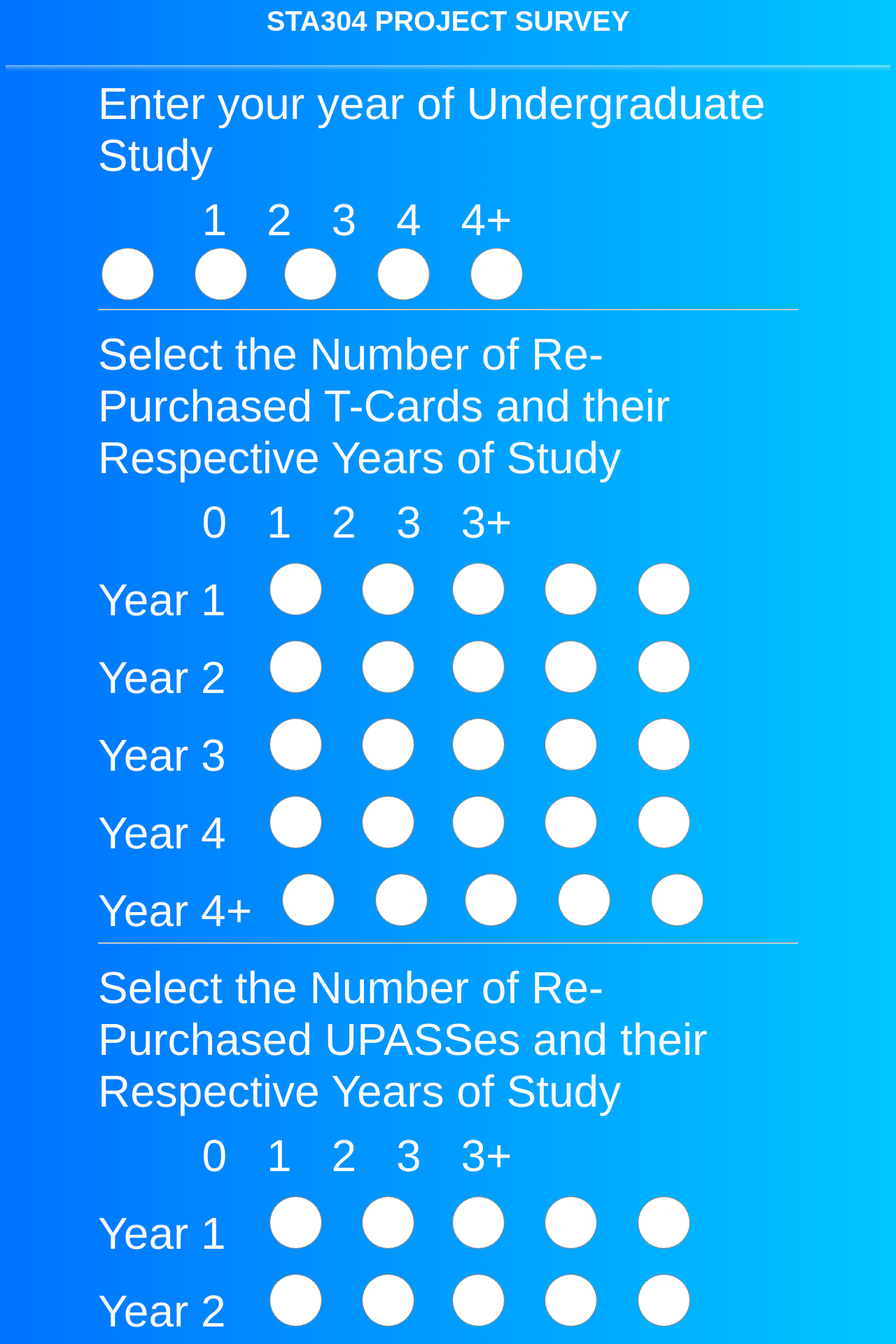
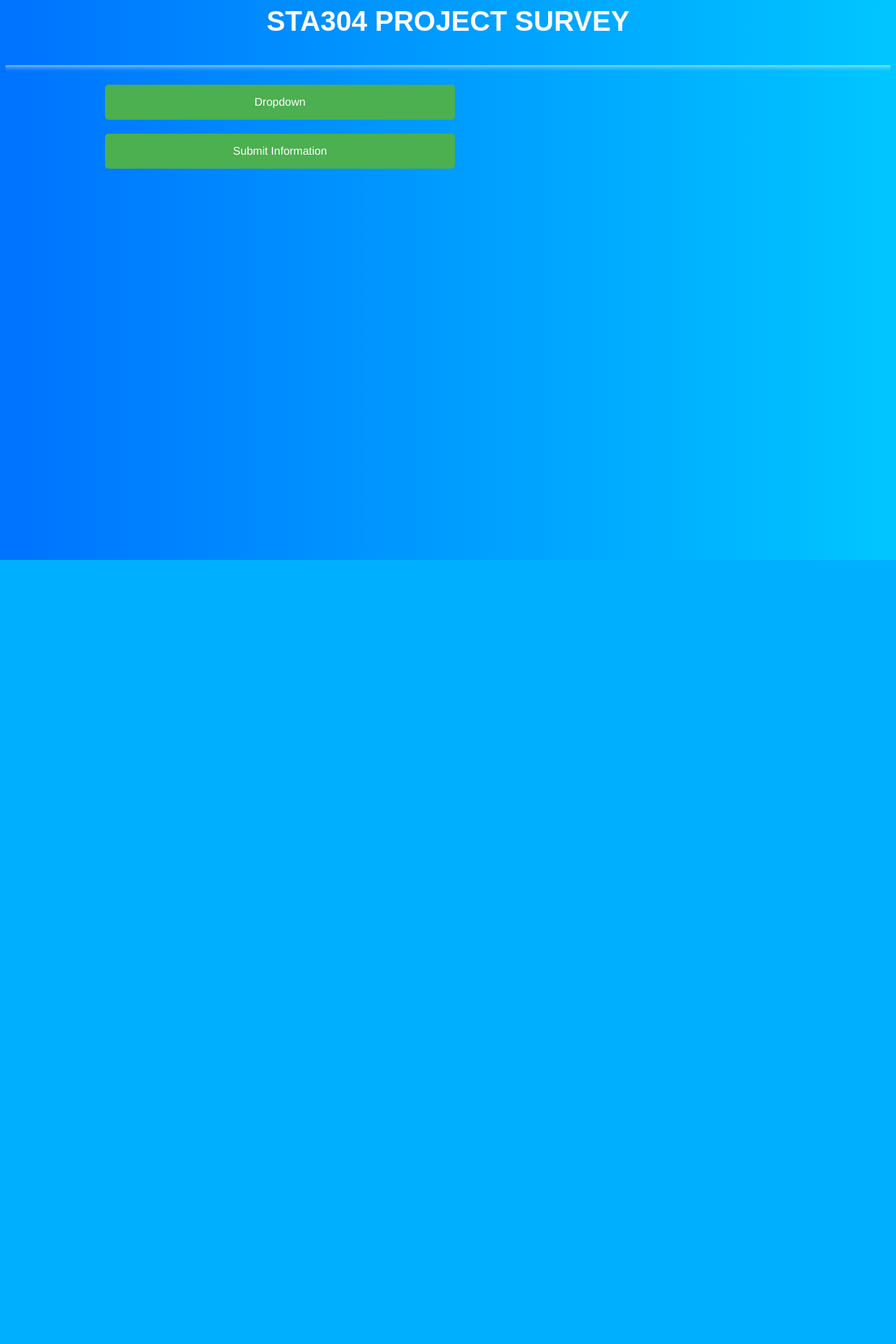
Before and after one commit to ArsalaBangash/STA304ProjectForm, a PHP site: page / in a window 1280 px wide. Shown: the top 1920 px of the page at 70% size. After the commit the page ends 800 px from the top, so only its background shows below. Run offline with PHP 8.4, Linux system fonts and the light colour scheme; some libraries are stand-ins or nearby versions.

Commit message:
Drop-Down Change

```diff
--- a/index.php
+++ b/index.php
@@ -29,7 +29,7 @@
     }
 ?>
 
-<html>
+<!-- <html>
     <head>
 
         <title>STA304</title>
@@ -125,8 +125,6 @@
 
         <form method="post">
             <div id="wrapper">
-
-
                 <label>Enter your year of Undergraduate Study</label>
                 <br>
                 <br>
@@ -292,4 +290,183 @@
             });
         </script>
     </body>
+</html> -->
+
+<html>
+    <head>
+
+        <title>STA304</title>
+
+        <script src="https://ajax.googleapis.com/ajax/libs/jquery/3.1.0/jquery.min.js"></script>
+
+        <style type="text/css">
+
+                    /* Dropdown Button */
+            .dropbtn {
+            background-color: #4CAF50;
+            color: white;
+            padding: 16px;
+            font-size: 16px;
+            border: none;
+            cursor: pointer;
+            margin: 10px;
+            }
+
+            /* Dropdown button on hover & focus */
+            .dropbtn:hover, .dropbtn:focus {
+            background-color: #3e8e41;
+            }
+
+            /* The container <div> - needed to position the dropdown content */
+            .dropdown {
+            position: relative;
+            display: inline-block;
+            }
+
+            /* Dropdown Content (Hidden by Default) */
+            .dropdown-content {
+            display: none;
+            position: absolute;
+            background-color: #f9f9f9;
+            min-width: 160px;
+            box-shadow: 0px 8px 16px 0px rgba(0,0,0,0.2);
+            }
+
+            /* Links inside the dropdown */
+            .dropdown-content p {
+            color: black;
+            padding: 12px 16px;
+            text-decoration: none;
+            display: block;
+            }
+
+            /* Change color of dropdown links on hover */
+            .dropdown-content p:hover {background-color: #f1f1f1}
+
+            /* Show the dropdown menu (use JS to add this class to the .dropdown-content container when the user clicks on the dropdown button) */
+            .show {display:block;}
+
+
+
+            hr.style18:before {
+                display: block;
+                content: "";
+                height: 30px;
+                margin-top: -31px;
+                border-style: solid;
+                border-color: snow;
+                border-width: 0 0 1px 0;
+                border-radius: 20px;
+            }
+
+            .radioControl {
+                color: deepskyblue;
+                top: 2px;
+                left: 0;
+                width: 75px;
+                height: 75px;
+                background: deepskyblue;
+            }
+
+            hr.style13 {
+                height: 10px;
+                border: 0;
+                box-shadow: 0 10px 10px -10px snow inset;
+            }
+
+
+
+            body {
+                background: #00c6ff; /* fallback for old browsers */
+                background: -webkit-linear-gradient(to left, #00c6ff , #0072ff); /* Chrome 10-25, Safari 5.1-6 */
+                background: linear-gradient(to left, #00c6ff , #0072ff); /* W3C, IE 10+/ Edge, Firefox 16+, Chrome 26+, Opera 12+, Safari 7+ */
+                font-family: helvetica, sans-serif;
+                font-size: 100%;
+            }
+
+            h3 {
+                font-family: "Liberation Sans";
+                text-align: center;
+                color: snow;
+                font-size: 250%;
+
+
+            }
+
+            input {
+                padding: 5px 5px 12px 5px;
+                font-size: 40px;
+                border-radius: 5px;
+                border: 1px solid snow;
+                width: 500px;
+
+            }
+
+            button {
+                font-family: helvetica, sans-serif;
+                color: snow;
+                padding: 5px 5px 12px 5px;
+                font-size: 40px;
+                border-radius: 5px;
+                border: 1px solid snow;
+                width: 500px;
+            }
+
+            label {
+                font-size: 400%;
+                color: snow;
+            }
+
+            #wrapper {
+                width: 1000px;
+                margin: 0 auto;
+            }
+        </style>
+
+
+
+
+    </head>
+    <body>
+
+        <h3>STA304 PROJECT SURVEY</h3>
+        <hr class="style13">
+
+
+
+        <div id="wrapper">
+        <div class="dropdown">
+          <button onclick="myFunction()" class="dropbtn">Dropdown</button>
+          <div id="myDropdown" class="dropdown-content">
+            <p>Link 1</p>
+            <p>Link 2</p>
+            <p>Link 3</p>
+          </div>
+        </div>
+
+        <button type="submit" id="submit" class="dropbtn">Submit Information</button>
+    </div>
+
+        <script type="text/javascript">
+
+        function myFunction() {
+            document.getElementById("myDropdown").classList.toggle("show");
+            }
+
+            // Close the dropdown menu if the user clicks outside of it
+            window.onclick = function(event) {
+                if (!event.target.matches('.dropbtn')) {
+
+                    var dropdowns = document.getElementsByClassName("dropdown-content");
+                    var i;
+                    for (i = 0; i < dropdowns.length; i++) {
+                      var openDropdown = dropdowns[i];
+                      if (openDropdown.classList.contains('show')) {
+                        openDropdown.classList.remove('show');
+                      }
+                    }
+                }
+            }
+        </script>
+    </body>
 </html>
```
